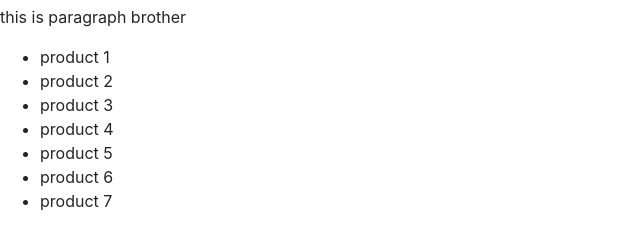
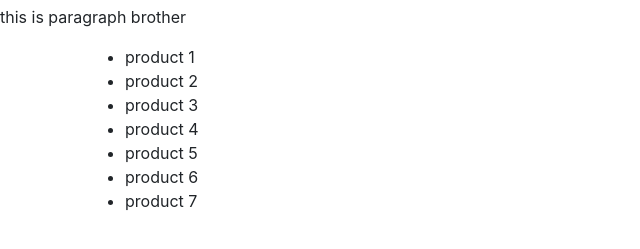
Before and after one commit to let-me-code/git-test, a website: page index.html in a window 1280 px wide. Shown: the part 51-300 px from the top of the page, without its empty margins (0-640 px from the left). Drawn offline with nearby package versions, Linux system fonts and the light colour scheme.

Commit message:
Node configured

```diff
--- a/index.html
+++ b/index.html
@@ -14,7 +14,7 @@
     <h1>this is h1 heading</h1>
     <p>this is paragraph brother</p>
     <a href="" class="class1"></a>
-    <div class="myclass">
+    <div class="container">
       <ul>
         <li class="item1">product 1</li>
         <li class="item2">product 2</li>
```
Also changed, not shown: package.json (added, +25 -0 lines), 1 other file.
